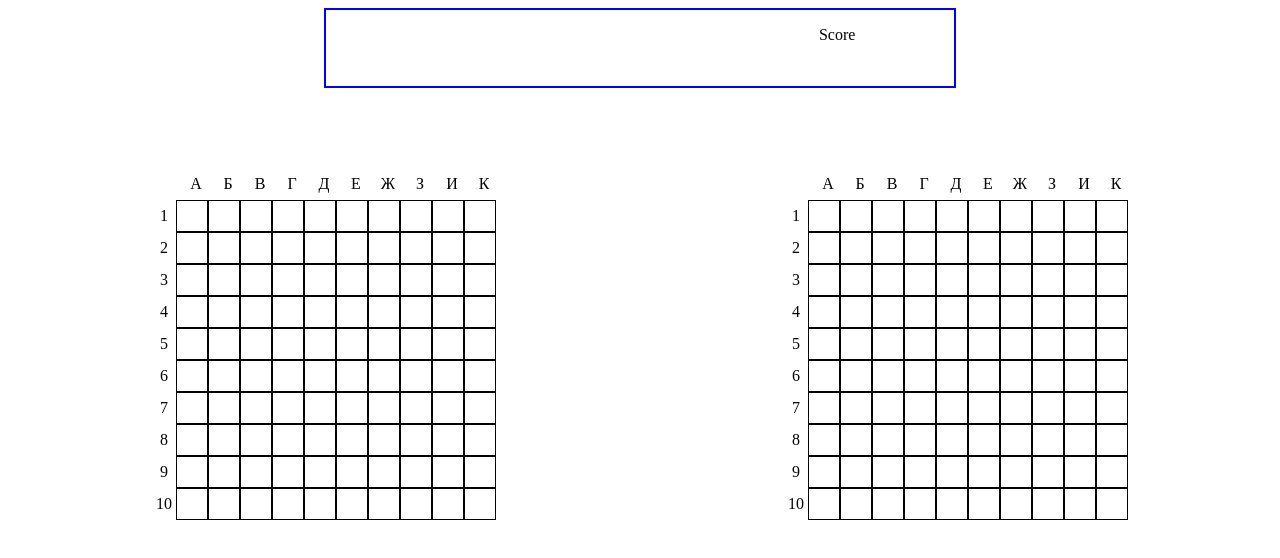
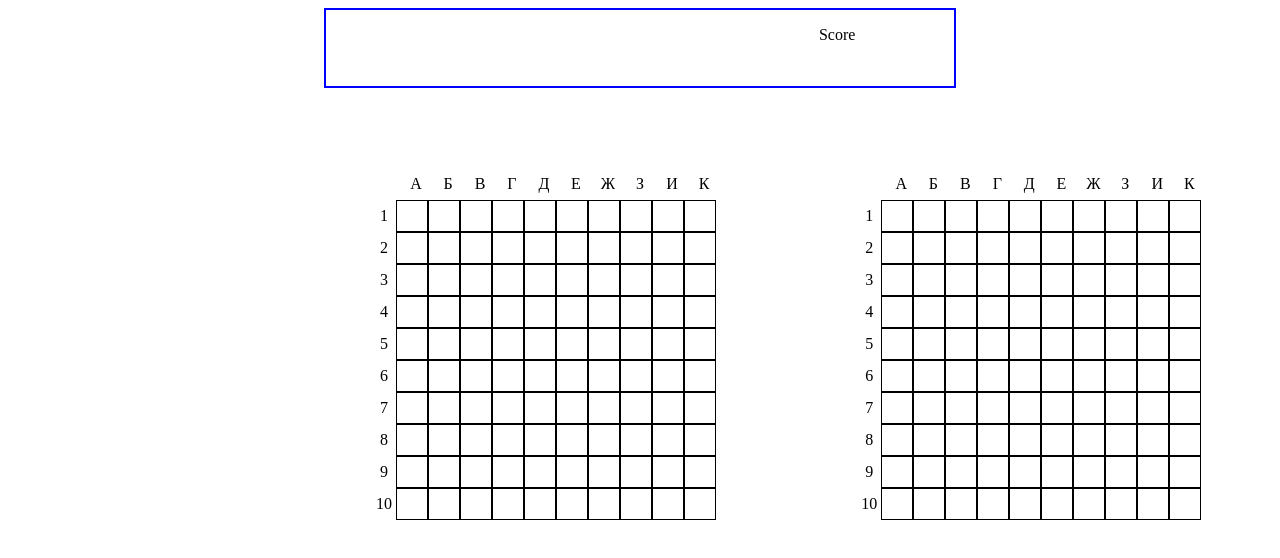
Before and after one commit to DragonRomeo/sea-battle, a React (Vite) app in the folder sea battle/: page /game in a window 1280 px wide. Shown: the top 558 px of the page. Built offline with nearby package versions, Linux system fonts and the light colour scheme.

Commit message:
feat: add port of ships

```diff
--- a/sea battle/src/pages/GamePage/components/Main/MainField/MainField.tsx
+++ b/sea battle/src/pages/GamePage/components/Main/MainField/MainField.tsx
@@ -1,9 +1,11 @@
 import style from './MainField.module.css';
+import { ShipsPort } from './ShipsPort/ShipsPort';
 import { WrapperField } from './WrapperField/WrapperField';
 
 export const MainField = () => {
   return (
     <div className={style.mainField}>
+      <ShipsPort />
       <WrapperField />
       <WrapperField />
     </div>
--- /dev/null
+++ b/sea battle/src/pages/GamePage/components/Main/MainField/ShipsPort/Ship/Ship.tsx
@@ -0,0 +1,6 @@
+
+export const Ship = () => {
+  return (
+    <div>Ship</div>
+  )
+}
--- /dev/null
+++ b/sea battle/src/pages/GamePage/components/Main/MainField/ShipsPort/ShipsPort.module.css
@@ -0,0 +1,5 @@
+.container {
+    width: 20vh;
+    height: 35vh;
+    border: 2px solid white;
+}
--- /dev/null
+++ b/sea battle/src/pages/GamePage/components/Main/MainField/ShipsPort/ShipsPort.tsx
@@ -0,0 +1,5 @@
+import style from './ShipsPort.module.css';
+
+export const ShipsPort = () => {
+  return <div className={style.container}></div>;
+};
```
Also changed, not shown: sea battle/src/pages/GamePage/components/Main/MainField/ShipsPort/Ship/Ship.module.css (added).
